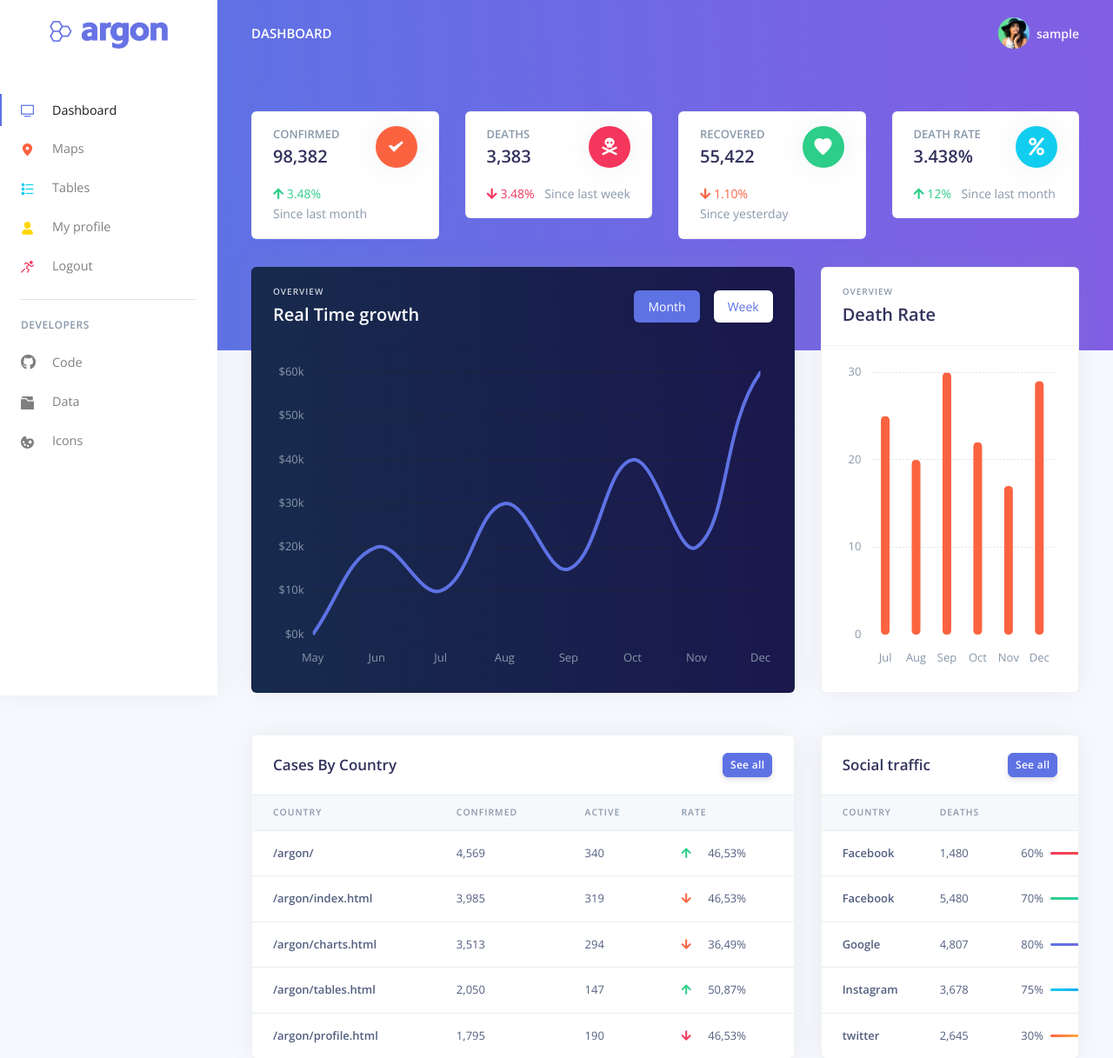
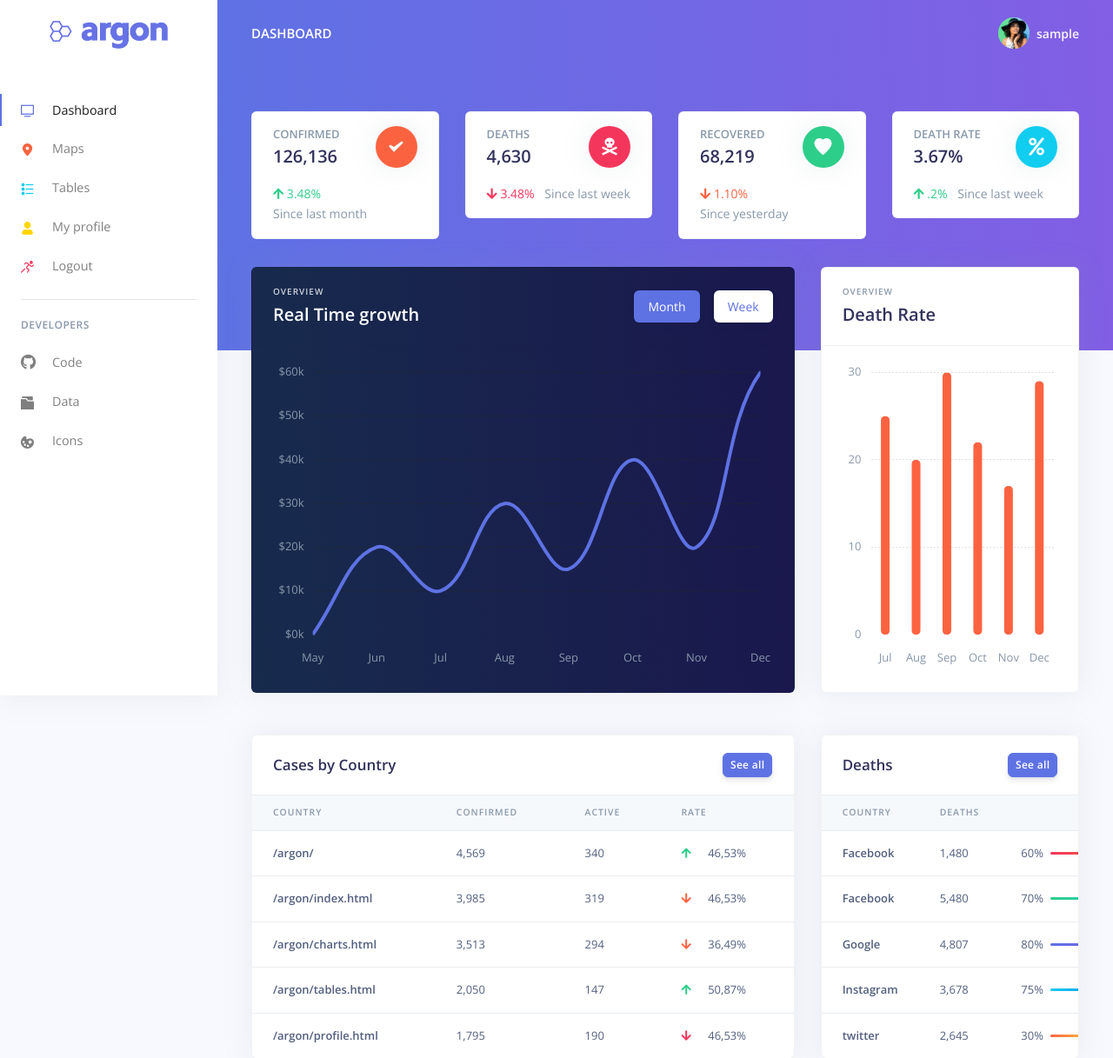
Before and after one commit to BrianRuizy/covid19-dashboard, a Django app: page / in a window 1280 px wide. Shown: the top 1217 px of the page at 87% size. Run offline with Django 3.2, Linux system fonts and the light colour scheme; the visitor is signed in with stand-in values (Sample User, id 1); some libraries are stand-ins or nearby versions.

Commit message:
update to stats

```diff
--- a/core/templates/index.html
+++ b/core/templates/index.html
@@ -19,7 +19,7 @@
                   <div class="row">
                     <div class="col">
                       <h5 class="card-title text-uppercase text-muted mb-0">Confirmed</h5>
-                      <span class="h2 font-weight-bold mb-0">98,382</span>
+                      <span class="h2 font-weight-bold mb-0">126,136</span>
                     </div>
                     <div class="col-auto">
                       <div class="icon icon-shape bg-warning text-white rounded-circle shadow">
@@ -40,7 +40,7 @@
                   <div class="row">
                     <div class="col">
                       <h5 class="card-title text-uppercase text-muted mb-0">Deaths</h5>
-                      <span class="h2 font-weight-bold mb-0">3,383</span>
+                      <span class="h2 font-weight-bold mb-0">4,630</span>
                     </div>
                     <div class="col-auto">
                       <div class="icon icon-shape bg-danger text-white rounded-circle shadow">
@@ -61,7 +61,7 @@
                   <div class="row">
                     <div class="col">
                       <h5 class="card-title text-uppercase text-muted mb-0">Recovered</h5>
-                      <span class="h2 font-weight-bold mb-0">55,422</span>
+                      <span class="h2 font-weight-bold mb-0">68,219</span>
                     </div>
                     <div class="col-auto">
                       <div class="icon icon-shape bg-green text-white rounded-circle shadow">
@@ -82,7 +82,7 @@
                   <div class="row">
                     <div class="col">
                       <h5 class="card-title text-uppercase text-muted mb-0">Death Rate</h5>
-                      <span class="h2 font-weight-bold mb-0">3.438%</span>
+                      <span class="h2 font-weight-bold mb-0">3.67%</span>
                     </div>
                     <div class="col-auto">
                       <div class="icon icon-shape bg-info text-white rounded-circle shadow">
@@ -91,8 +91,8 @@
                     </div>
                   </div>
                   <p class="mt-3 mb-0 text-muted text-sm">
-                    <span class="text-success mr-2"><i class="fas fa-arrow-up"></i> 12%</span>
-                    <span class="text-nowrap">Since last month</span>
+                    <span class="text-success mr-2"><i class="fas fa-arrow-up"></i> .2%</span>
+                    <span class="text-nowrap">Since last week</span>
                   </p>
                 </div>
               </div>
@@ -166,7 +166,7 @@
             <div class="card-header border-0">
               <div class="row align-items-center">
                 <div class="col">
-                  <h3 class="mb-0">Cases By Country</h3>
+                  <h3 class="mb-0">Cases by Country</h3>
                 </div>
                 <div class="col text-right">
                   <a href="#!" class="btn btn-sm btn-primary">See all</a>
@@ -265,7 +265,7 @@
             <div class="card-header border-0">
               <div class="row align-items-center">
                 <div class="col">
-                  <h3 class="mb-0">Social traffic</h3>
+                  <h3 class="mb-0">Deaths</h3>
                 </div>
                 <div class="col text-right">
                   <a href="#!" class="btn btn-sm btn-primary">See all</a>
```
